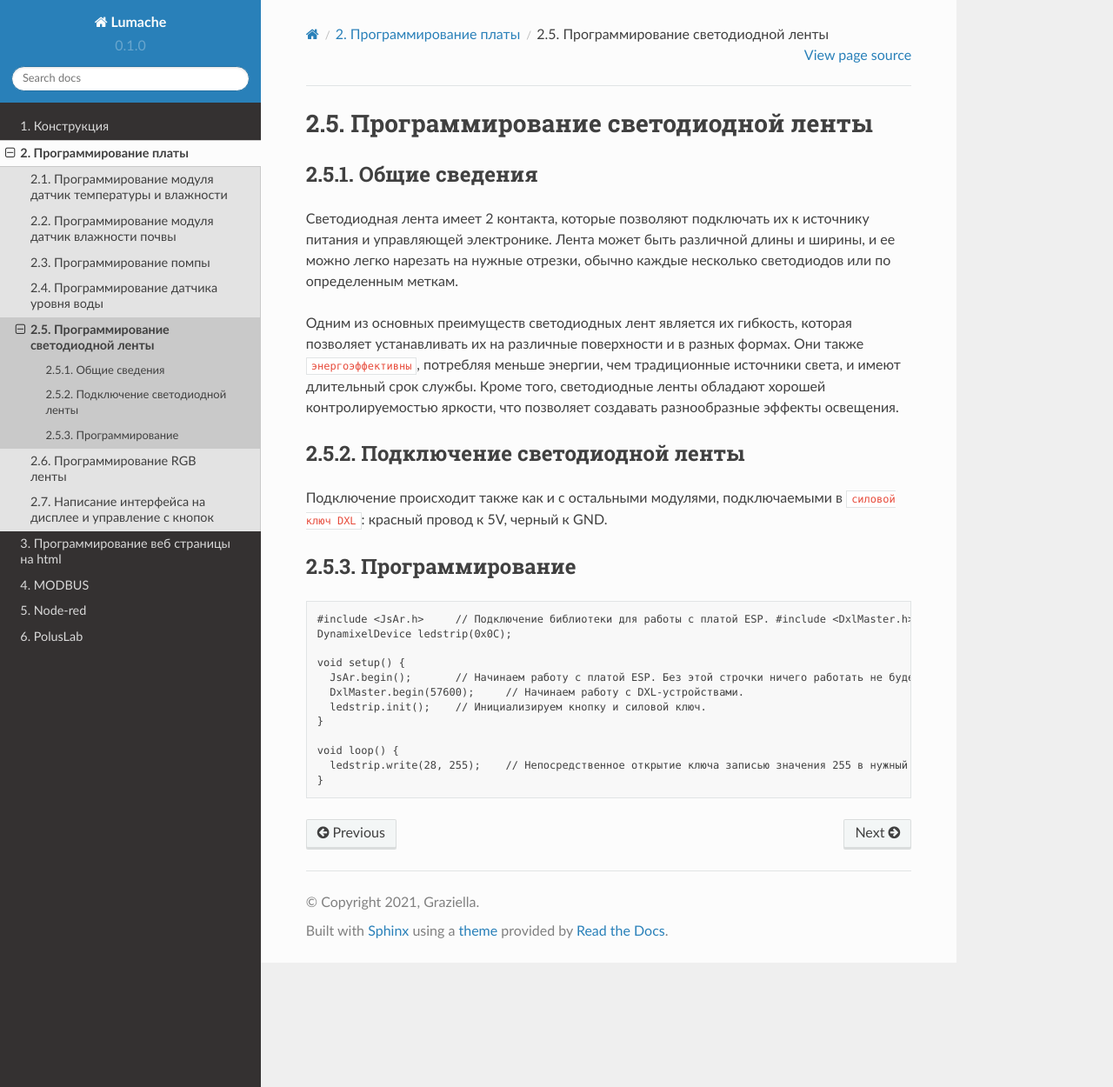
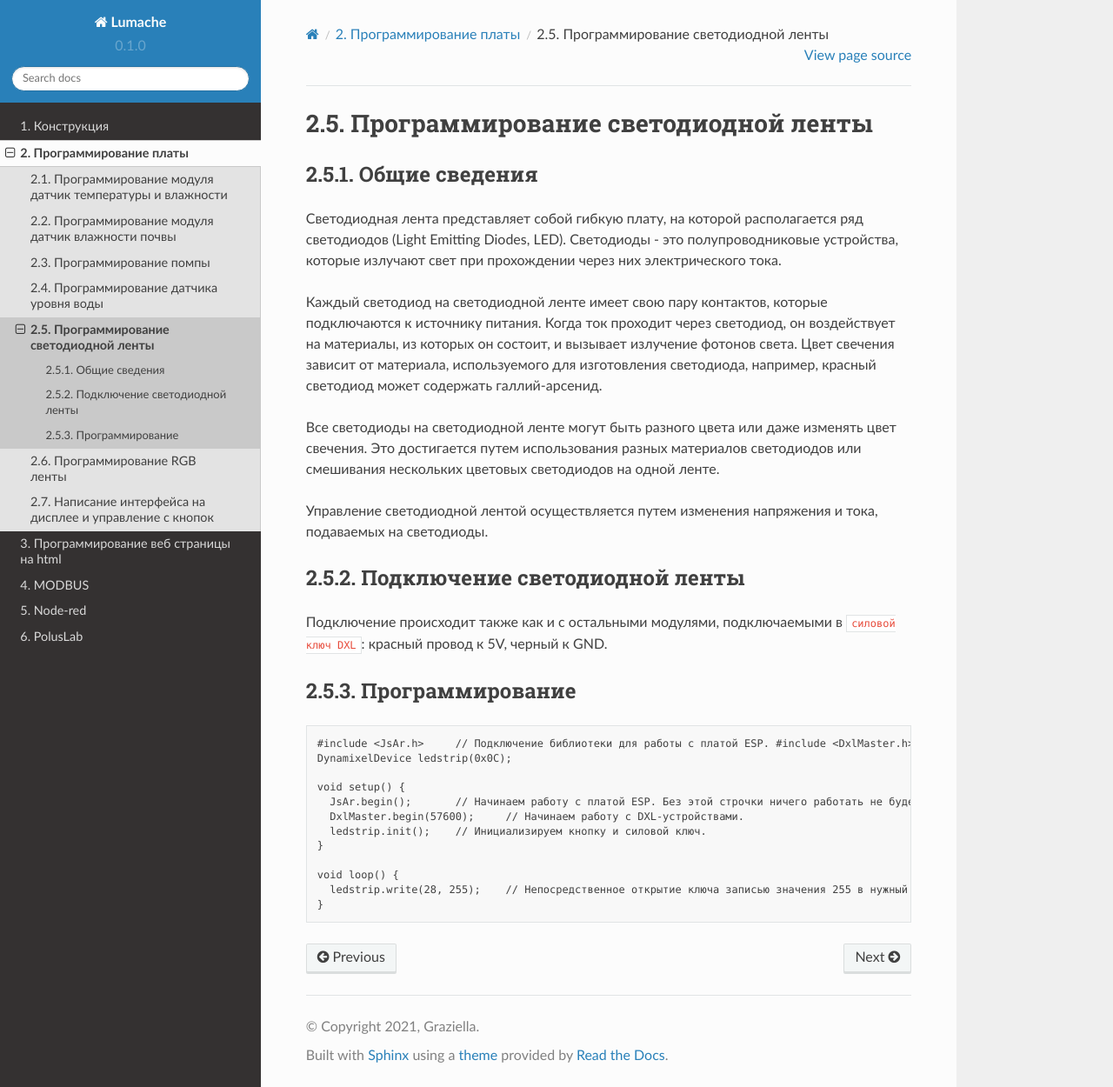
Before and after one commit to BBanwz/book_AL_GH, a Sphinx documentation site: the page built from docs/2MBCode/5LED.rst, in a window 1280 px wide and 1250 px high. Shown: the whole window at 87% size. Built offline with Sphinx 7.4.7 and the Read the Docs theme 2.0.0, drawn with Linux system fonts in a browser that asks for light colours.

Commit message:
Update 5LED.rst

```diff
--- a/docs/2MBCode/5LED.rst
+++ b/docs/2MBCode/5LED.rst
@@ -4,9 +4,13 @@
 Общие сведения
 ~~~~~~~~~~~~~~
 
-Светодиодная лента имеет 2 контакта, которые позволяют подключать их к источнику питания и управляющей электронике. Лента может быть различной длины и ширины, и ее можно легко нарезать на нужные отрезки, обычно каждые несколько светодиодов или по определенным меткам.
+Светодиодная лента представляет собой гибкую плату, на которой располагается ряд светодиодов (Light Emitting Diodes, LED). Светодиоды - это полупроводниковые устройства, которые излучают свет при прохождении через них электрического тока.
 
-Одним из основных преимуществ светодиодных лент является их гибкость, которая позволяет устанавливать их на различные поверхности и в разных формах. Они также ``энергоэффективны``, потребляя меньше энергии, чем традиционные источники света, и имеют длительный срок службы. Кроме того, светодиодные ленты обладают хорошей контролируемостью яркости, что позволяет создавать разнообразные эффекты освещения.
+Каждый светодиод на светодиодной ленте имеет свою пару контактов, которые подключаются к источнику питания. Когда ток проходит через светодиод, он воздействует на материалы, из которых он состоит, и вызывает излучение фотонов света. Цвет свечения зависит от материала, используемого для изготовления светодиода, например, красный светодиод может содержать галлий-арсенид.
+
+Все светодиоды на светодиодной ленте могут быть разного цвета или даже изменять цвет свечения. Это достигается путем использования разных материалов светодиодов или смешивания нескольких цветовых светодиодов на одной ленте.
+
+Управление светодиодной лентой осуществляется путем изменения напряжения и тока, подаваемых на светодиоды.
 
 Подключение светодиодной ленты
 ~~~~~~~~~~~~~~~~~~~~~~~~~~~~~~
```
